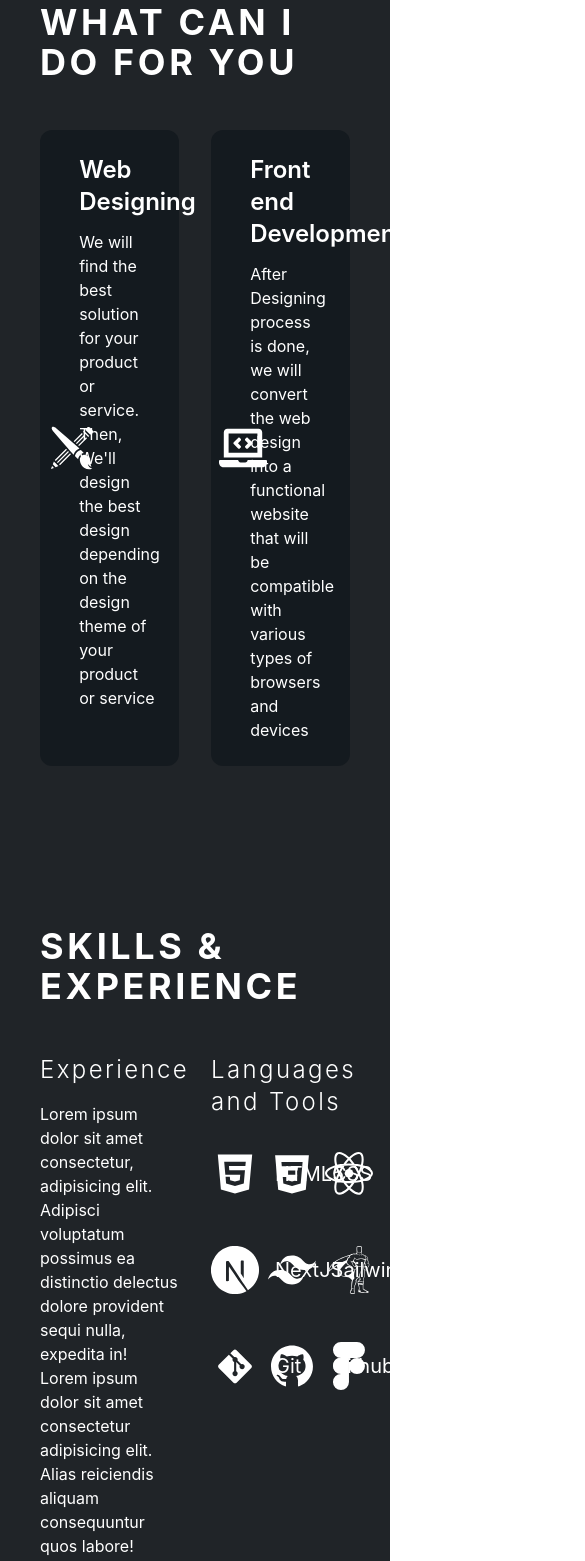
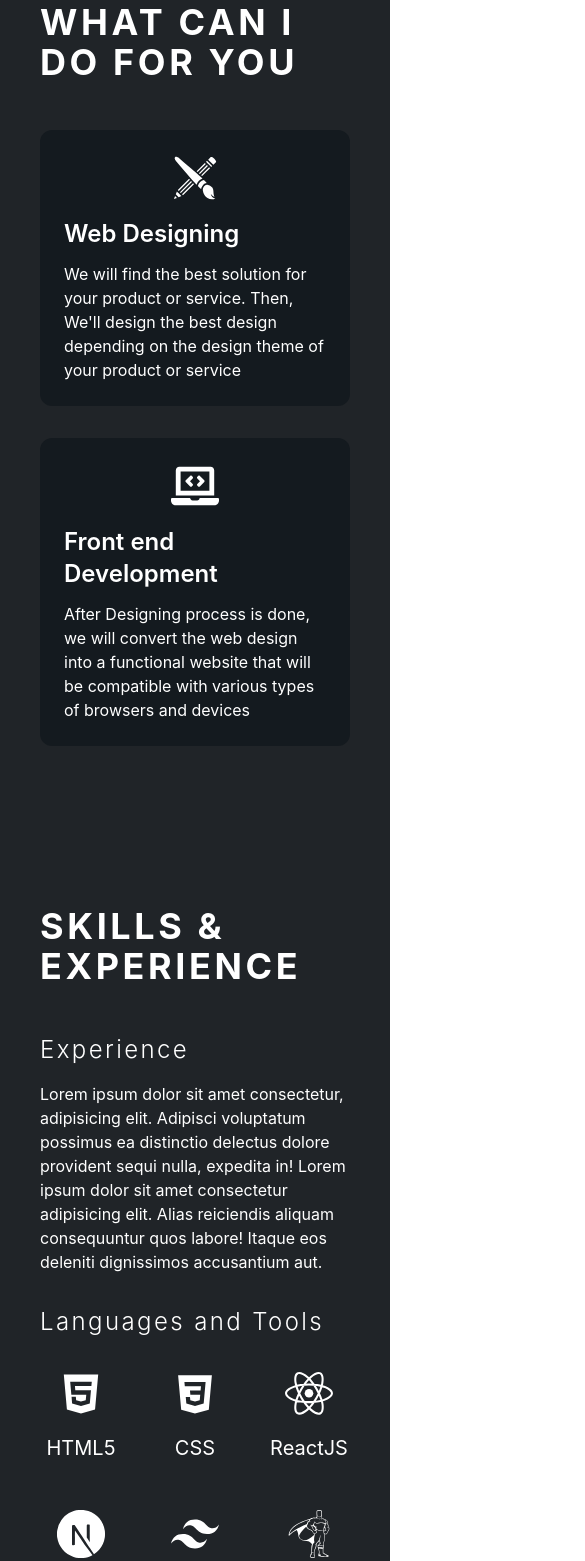
Before and after one commit to Refara08/web-portfolio, a Next.js app: page / in a window 390 px wide. Shown: the part 1100-2661 px from the top of the page, 585 px wide, since content can reach past the window. Built offline with nearby package versions, Linux system fonts and the light colour scheme.

Commit message:
adapting all style for responsivity

```diff
--- a/components/footer/Footer.js
+++ b/components/footer/Footer.js
@@ -4,9 +4,9 @@ const Footer = () => {
   return (
     <div
       id="contact"
-      className="grid grid-cols-2 pt-12 pb-20 px-56 bg-dark-prime"
+      className="grid grid-cols-1 lg:grid-cols-2 pt-12 pb-20 px-8 xl:px-56 bg-dark-prime"
     >
-      <div className="pl-40">
+      <div className="pl-0 lg:pl-28 xl:pl-40 pb-24">
         <div className="mb-12">
           <h3 className="uppercase tracking-widest mb-2">Contact</h3>
           <a
--- a/components/portfolio/PortfolioItem.js
+++ b/components/portfolio/PortfolioItem.js
@@ -44,7 +44,7 @@ const PortfolioItem = (props) => {
               />
             </div>
             <div
-              className={`w-full px-6 pt-4 pb-6 bg-dark-prime transition-all duration-500 flex justify-between items-center`}
+              className={`w-full px-6 pt-4 pb-6 bg-dark-prime transition-all duration-500 flex flex-col items-start gap-4 sm:flex-row sm:justify-between sm:items-center`}
             >
               <div>
                 <h1 className="text-2xl font-semibold mb-2">{title}</h1>
--- a/components/services/Services.js
+++ b/components/services/Services.js
@@ -21,7 +21,7 @@ const Services = () => {
       <h1 className="text-4xl font-bold mb-12 uppercase tracking-widest">
         What can I do for you
       </h1>
-      <div className={`grid grid-cols-${services.length} gap-8`}>
+      <div className={`grid grid-cols-1 lg:grid-cols-${services.length} gap-8`}>
         {services.map((item, index) => (
           <ServicesCard key={index} serviceItem={item} />
         ))}
--- a/components/services/ServicesCard.js
+++ b/components/services/ServicesCard.js
@@ -1,8 +1,8 @@
 const ServicesCard = (props) => {
   const { serviceItem } = props;
   return (
-    <div className="grid grid-cols-6 bg-dark-prime p-6 rounded-xl transition-all duration-500 hover:scale-105 hover:shadow-lg">
-      <div className="place-self-center">{serviceItem.jsx}</div>
+    <div className="flex flex-col sm:grid grid-cols-6 bg-dark-prime p-6 rounded-xl transition-all duration-500 hover:scale-105 hover:shadow-lg">
+      <div className="place-self-center mb-4">{serviceItem.jsx}</div>
       <div className="col-span-5">
         <h3 className="text-2xl font-semibold mb-3">{serviceItem.service}</h3>
         <p>{serviceItem.desc}</p>
--- a/components/skills/SkillIcons.js
+++ b/components/skills/SkillIcons.js
@@ -6,7 +6,7 @@ const SkillIcons = (props) => {
   return (
     <>
       <h1 className="mb-4">Made with:</h1>
-      <div className="flex items-center justify-start gap-8 mb-12">
+      <div className="flex items-center justify-start gap-8 mb-12 flex-wrap">
         {icons.map((item, index) => (
           <SkillIcon key={index} icon={item} />
         ))}
--- a/components/skills/SkillIconsTags.js
+++ b/components/skills/SkillIconsTags.js
@@ -3,7 +3,10 @@ const SkillIconsTags = (props) => {
   return (
     <div className="grid grid-cols-3 gap-8 gap-y-12">
       {icons.map((icon) => (
-        <div key={icon.tag} className="flex justify-start items-center gap-4">
+        <div
+          key={icon.tag}
+          className="flex flex-col md:flex-row justify-start items-center gap-4"
+        >
           <div>{icon.jsx}</div>
           <p className="text-xl">{icon.tag}</p>
         </div>
--- a/components/skills/Skills.js
+++ b/components/skills/Skills.js
@@ -7,7 +7,7 @@ const Skills = (props) => {
       <h1 className="text-4xl font-bold mb-12 uppercase tracking-widest">
         Skills & Experience
       </h1>
-      <div className="grid grid-cols-2 gap-x-8">
+      <div className="grid grid-cols-1 lg:grid-cols-2 gap-8">
         <div>
           <h3 className="mb-4 text-2xl font-light tracking-widest">
             Experience
--- a/components/ui/jsx/Eye.js
+++ b/components/ui/jsx/Eye.js
@@ -17,7 +17,7 @@ function Eye(props) {
     <div
       onMouseEnter={onHovering}
       onMouseLeave={onLeaveing}
-      className={`flex justify-evenly items-center gap-2 py-1 px-3 rounded-full transition-all duration-300 ${
+      className={`hidden sm:flex justify-evenly items-center gap-2 py-1 px-3 rounded-full transition-all duration-300 ${
         isHover ? "translate-x-0" : "translate-x-20"
       }`}
     >
--- a/pages/portfolios/[slug].js
+++ b/pages/portfolios/[slug].js
@@ -24,7 +24,7 @@ const PorfolioDetailPage = (props) => {
   const fullImagePath = image.replace(/\.png/, "-fullpage.png");
 
   return (
-    <div className="grid grid-cols-2 gap-8 items-center mt-14 pb-28">
+    <div className="grid grid-cols-1 lg:grid-cols-2 gap-8 items-center mt-14 pb-28 px-8">
       <div className="">
         <Image
           src={`/images/portfolios/${slug}/${fullImagePath}`}
@@ -39,7 +39,7 @@ const PorfolioDetailPage = (props) => {
         <h1 className="text-5xl font-bold mb-12">{title}</h1>
         <p className="mb-6">{desc}</p>
         <SkillIcons icons={madeWith} />
-        <div className="flex justify-start items-center gap-4">
+        <div className="flex justify-start items-center gap-4 flex-wrap">
           <ButtonPrime href={website} target={"_blank"}>
             Visit Website
           </ButtonPrime>
```
